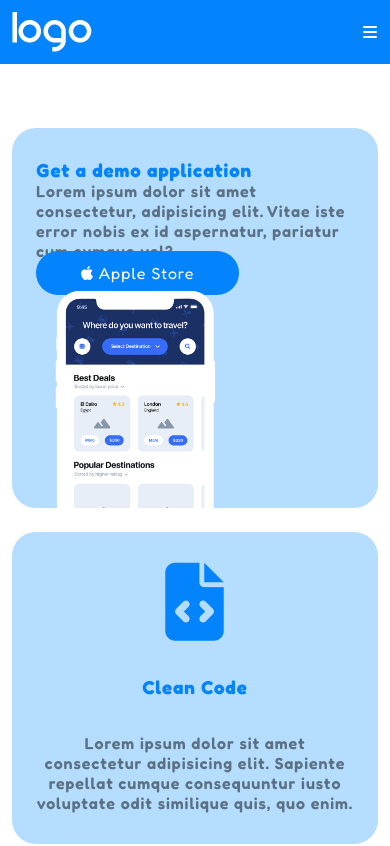
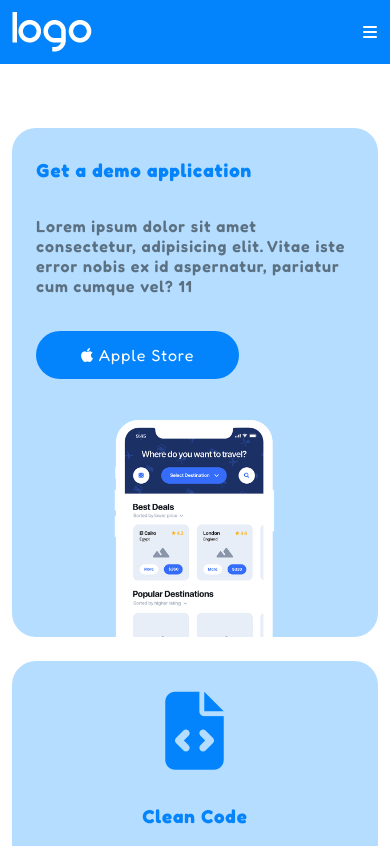
Before and after one commit to casalaspro/htmlcss-responsive-layout, a plain HTML site: page index.html in a window 390 px wide. Shown: the top 846 px of the page. Drawn offline with Linux system fonts and the light colour scheme.

Commit message:
ADD - padding to img-box and deleted margin to img from tablet

```diff
--- a/app.css
+++ b/app.css
@@ -95,6 +95,7 @@ a.button-icon {
   padding: 12px 45px;
   background-color: var(--dark-blue);
   color: white;
+  display: inline-block;
 }
 
 /* HEADER */
@@ -166,6 +167,7 @@ p.features-card_paragraph{
 .features-img{
   display: block;
   width: 200px;
+  margin: 0 auto;
 }
 
 .features-card > i{
@@ -186,6 +188,10 @@ p.features-card_paragraph{
   margin-bottom: 35px;
 }
 
+.features-card__body.content > *:not(:last-child){
+  margin-bottom: 35px;
+}
+
 .features-card.card-small p{
   margin-top: auto;
 }
@@ -197,6 +203,7 @@ p.features-card_paragraph{
 .features-card__body.features-img_box {
   display: flex;
   align-items: flex-end;
+  padding-top: 35px;
 }
 
 /* .features-img_box{
@@ -227,6 +234,14 @@ p.features-card_paragraph{
     width: calc(4 * 100% / 12)
   }
 
+  .features-img{
+    margin: 0 0;
+  }
+
+
+
+
+
 }
 }
 
--- a/index.html
+++ b/index.html
@@ -40,9 +40,11 @@
 
           <div class="col-12 col-8">
             <div class="features-card flex">
-              <div class="features-card__body">
+              <div class="features-card__body content">
                 <h3 class="features-card_title">Get a   demo application</h3>
-                <p class="features-card_paragraph">Lorem ipsum dolor sit amet   consectetur, adipisicing elit. Vitae  iste error nobis ex id aspernatur,   pariatur cum cumque vel?</p>
+                <p class="features-card_paragraph">Lorem ipsum dolor sit amet   consectetur, adipisicing elit. Vitae  iste error nobis ex id aspernatur,   pariatur cum cumque vel?
+                  11
+                </p>
                 <a href="" class="button-icon">
                   <i class="fa-brands fa-apple"></i>
                   Apple Store
```
